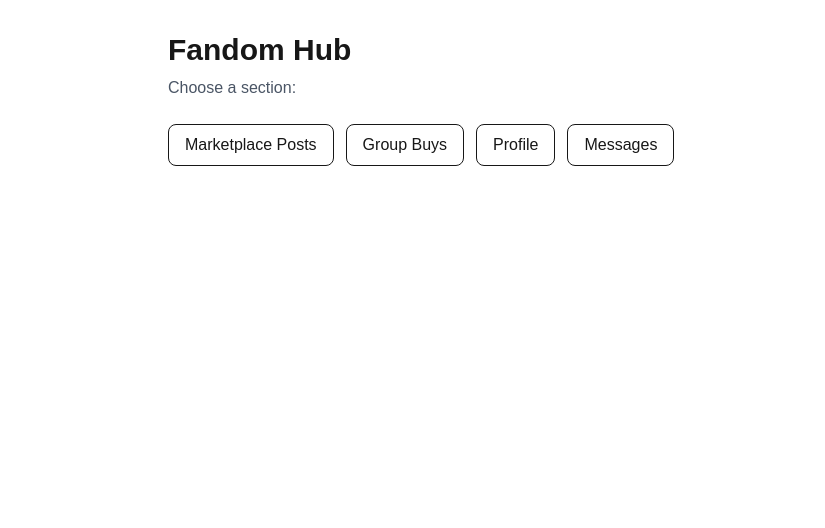
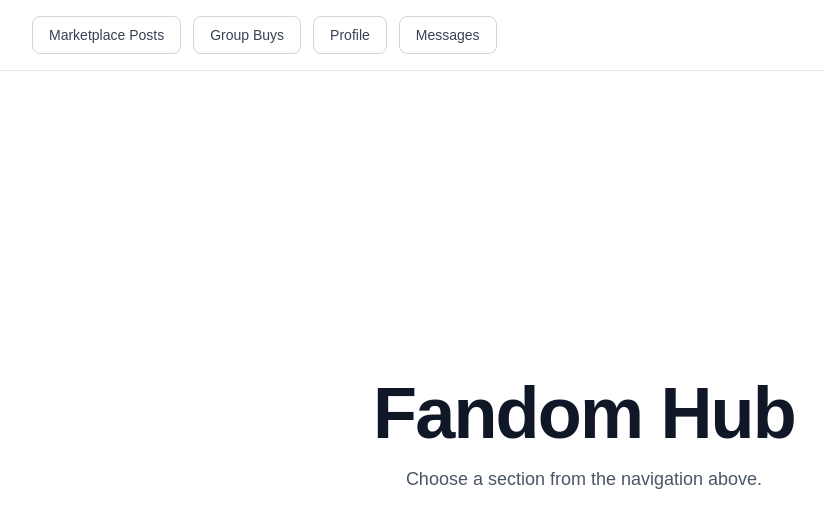
Before and after one commit to nancylovescoding/Hack-for-Humanity, a Next.js app: page / in a window 1280 px wide. Shown: the top 528 px of the page, without its empty margins (56-881 px from the left). Built offline with nearby package versions, Linux system fonts and the light colour scheme.

Commit message:
Move nav to layout and center home title

```diff
--- a/app/layout.tsx
+++ b/app/layout.tsx
@@ -1,4 +1,5 @@
 import type { Metadata } from "next";
+import Link from "next/link";
 import { Geist, Geist_Mono } from "next/font/google";
 import "./globals.css";
 
@@ -25,9 +26,39 @@ export default function RootLayout({
   return (
     <html lang="en">
       <body
-        className={`${geistSans.variable} ${geistMono.variable} antialiased`}
+        className={`${geistSans.variable} ${geistMono.variable} bg-gray-50 antialiased`}
       >
-        {children}
+        <div className="min-h-screen">
+          <header className="border-b border-gray-200 bg-white">
+            <nav className="mx-auto flex max-w-6xl flex-wrap gap-3 px-6 py-4">
+              <Link
+                className="rounded-lg border border-gray-300 px-4 py-2 text-sm font-medium text-gray-700 transition hover:bg-gray-50"
+                href="/posts"
+              >
+                Marketplace Posts
+              </Link>
+              <Link
+                className="rounded-lg border border-gray-300 px-4 py-2 text-sm font-medium text-gray-700 transition hover:bg-gray-50"
+                href="/groupbuys"
+              >
+                Group Buys
+              </Link>
+              <Link
+                className="rounded-lg border border-gray-300 px-4 py-2 text-sm font-medium text-gray-700 transition hover:bg-gray-50"
+                href="/profile"
+              >
+                Profile
+              </Link>
+              <Link
+                className="rounded-lg border border-gray-300 px-4 py-2 text-sm font-medium text-gray-700 transition hover:bg-gray-50"
+                href="/messages"
+              >
+                Messages
+              </Link>
+            </nav>
+          </header>
+          {children}
+        </div>
       </body>
     </html>
   );
--- a/app/page.tsx
+++ b/app/page.tsx
@@ -1,36 +1,13 @@
-import Link from "next/link";
-
 export default function Home() {
   return (
-    <main className="p-8 max-w-4xl mx-auto">
-      <h1 className="text-3xl font-bold">Fandom Hub</h1>
-      <p className="mt-2 text-gray-600">Choose a section:</p>
-
-      <div className="mt-6 flex gap-3 flex-wrap">
-        <Link
-          className="px-4 py-2 border rounded-lg hover:bg-gray-50"
-          href="/posts"
-        >
-          Marketplace Posts
-        </Link>
-        <Link
-          className="px-4 py-2 border rounded-lg hover:bg-gray-50"
-          href="/groupbuys"
-        >
-          Group Buys
-        </Link>
-        <Link
-          className="px-4 py-2 border rounded-lg hover:bg-gray-50"
-          href="/profile"
-        >
-          Profile
-        </Link>
-        <Link
-          className="px-4 py-2 border rounded-lg hover:bg-gray-50"
-          href="/messages"
-        >
-          Messages
-        </Link>
+    <main className="flex min-h-[calc(100vh-73px)] items-center justify-center px-6">
+      <div className="text-center">
+        <h1 className="text-6xl font-bold tracking-tight text-gray-900 sm:text-7xl">
+          Fandom Hub
+        </h1>
+        <p className="mt-4 text-lg text-gray-600">
+          Choose a section from the navigation above.
+        </p>
       </div>
     </main>
   );
```
